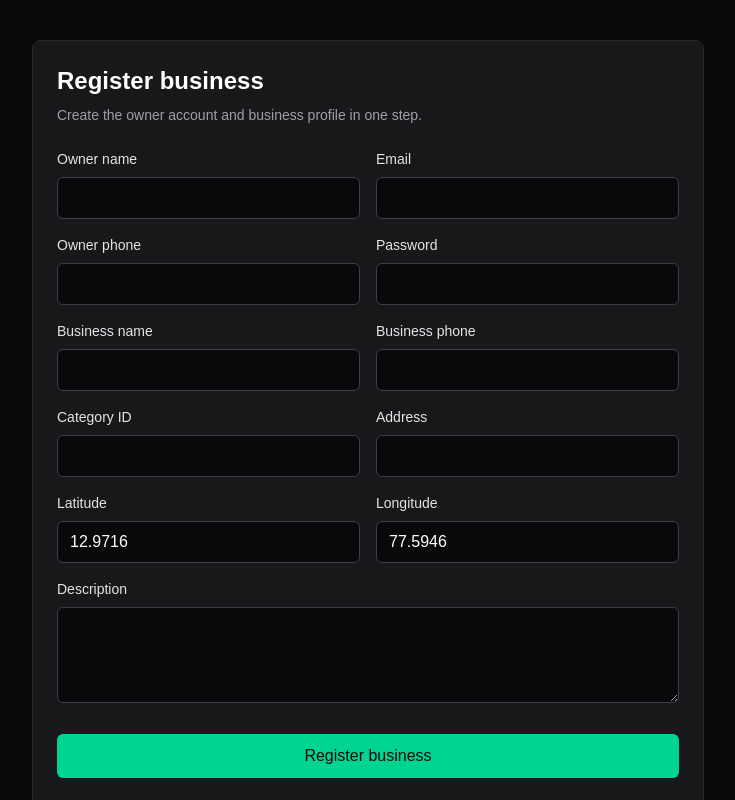
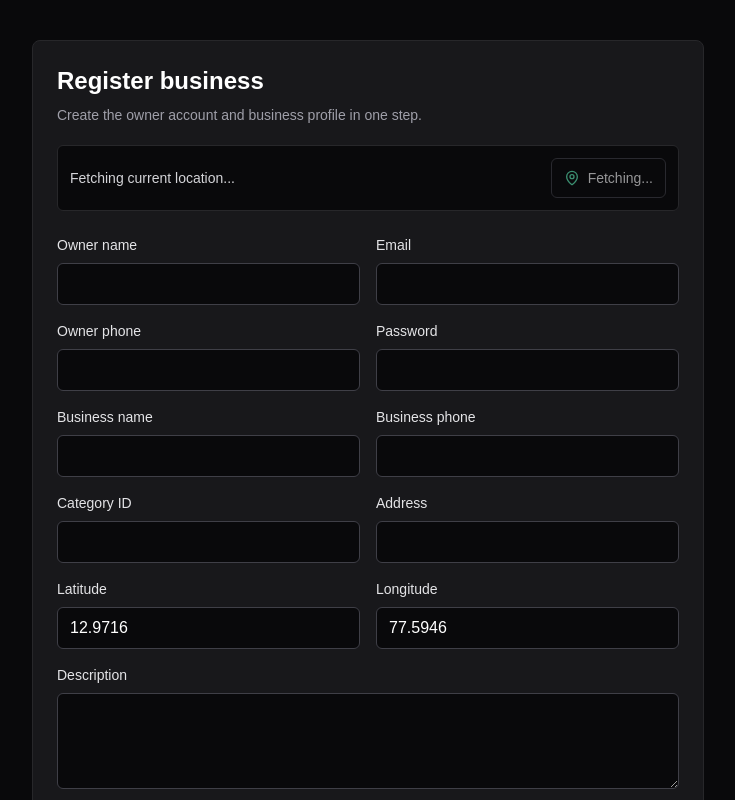
Before and after one commit to yamansharma5/NearU--Local-Engagement-Platform, a Next.js app in the folder client/: page /auth/business/signup in a window 1280 px wide. Shown: the top 800 px of the page, without its empty margins (272-1007 px from the left). Built offline with nearby package versions, Linux system fonts and the light colour scheme; no server answers.

Commit message:
feat: autofill business location

```diff
--- a/client/app/auth/business/signup/page.js
+++ b/client/app/auth/business/signup/page.js
@@ -2,7 +2,8 @@
 
 import Link from "next/link";
 import { useRouter } from "next/navigation";
-import { useState } from "react";
+import { MapPin } from "lucide-react";
+import { useCallback, useEffect, useState } from "react";
 import { useForm } from "react-hook-form";
 import { zodResolver } from "@hookform/resolvers/zod";
 import { z } from "zod";
@@ -31,14 +32,54 @@ export default function BusinessSignupPage() {
   const router = useRouter();
   const login = useAuthStore((state) => state.login);
   const [serverError, setServerError] = useState("");
+  const [locationStatus, setLocationStatus] = useState("");
+  const [isLocating, setIsLocating] = useState(false);
   const {
     register,
     handleSubmit,
+    setValue,
     formState: { errors, isSubmitting },
   } = useForm({
     resolver: zodResolver(schema),
     defaultValues: { lat: 12.9716, lng: 77.5946 },
   });
+
+  const fillCurrentLocation = useCallback(() => {
+    if (!("geolocation" in navigator)) {
+      setLocationStatus("Location is not supported by this browser.");
+      return;
+    }
+
+    setIsLocating(true);
+    setLocationStatus("Fetching current location...");
+
+    navigator.geolocation.getCurrentPosition(
+      (position) => {
+        const lat = Number(position.coords.latitude.toFixed(6));
+        const lng = Number(position.coords.longitude.toFixed(6));
+
+        setValue("lat", lat, { shouldDirty: true, shouldValidate: true });
+        setValue("lng", lng, { shouldDirty: true, shouldValidate: true });
+        setLocationStatus("Current location added.");
+        setIsLocating(false);
+      },
+      (error) => {
+        const message =
+          error.code === error.PERMISSION_DENIED
+            ? "Location permission was denied."
+            : "Unable to fetch current location.";
+
+        setLocationStatus(message);
+        setIsLocating(false);
+      },
+      { enableHighAccuracy: true, timeout: 10000, maximumAge: 60000 }
+    );
+  }, [setValue]);
+
+  useEffect(() => {
+    const timer = window.setTimeout(fillCurrentLocation, 0);
+    return () => window.clearTimeout(timer);
+  }, [fillCurrentLocation]);
 
   const onSubmit = async (values) => {
     setServerError("");
@@ -57,6 +98,19 @@ export default function BusinessSignupPage() {
       <form onSubmit={handleSubmit(onSubmit)} className="w-full max-w-2xl rounded-lg border border-zinc-800 bg-zinc-900 p-6">
         <h1 className="text-2xl font-semibold text-white">Register business</h1>
         <p className="mt-2 text-sm text-zinc-400">Create the owner account and business profile in one step.</p>
+
+        <div className="mt-5 flex flex-col gap-2 rounded-md border border-zinc-800 bg-zinc-950 p-3 sm:flex-row sm:items-center sm:justify-between">
+          <p className="text-sm text-zinc-300">{locationStatus || "Location fields can be filled automatically."}</p>
+          <button
+            type="button"
+            onClick={fillCurrentLocation}
+            disabled={isLocating}
+            className="inline-flex h-10 items-center justify-center gap-2 rounded-md border border-zinc-700 px-3 text-sm font-medium text-zinc-100 hover:bg-zinc-900 disabled:opacity-60"
+          >
+            <MapPin className="h-4 w-4 text-emerald-300" />
+            {isLocating ? "Fetching..." : "Use current location"}
+          </button>
+        </div>
 
         <div className="mt-6 grid gap-4 md:grid-cols-2">
           <Field label="Owner name" error={errors.name?.message} inputProps={register("name")} />
```
